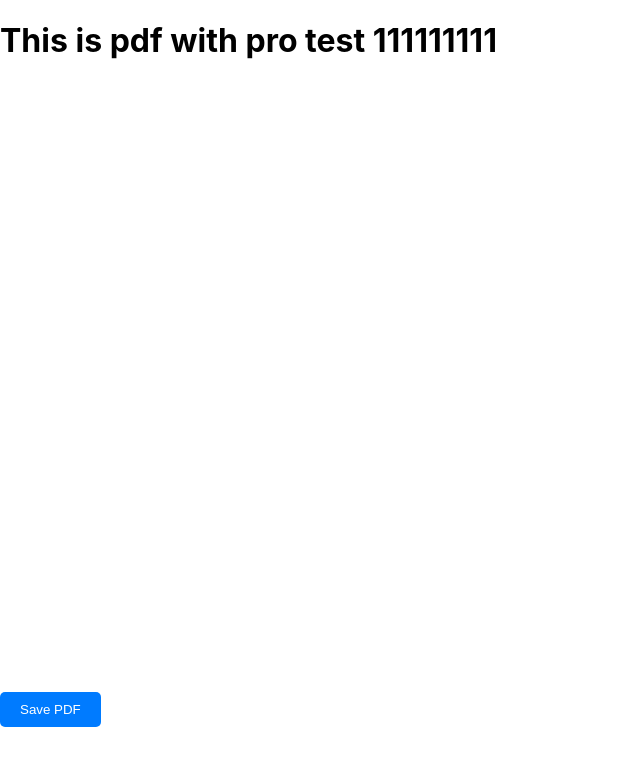
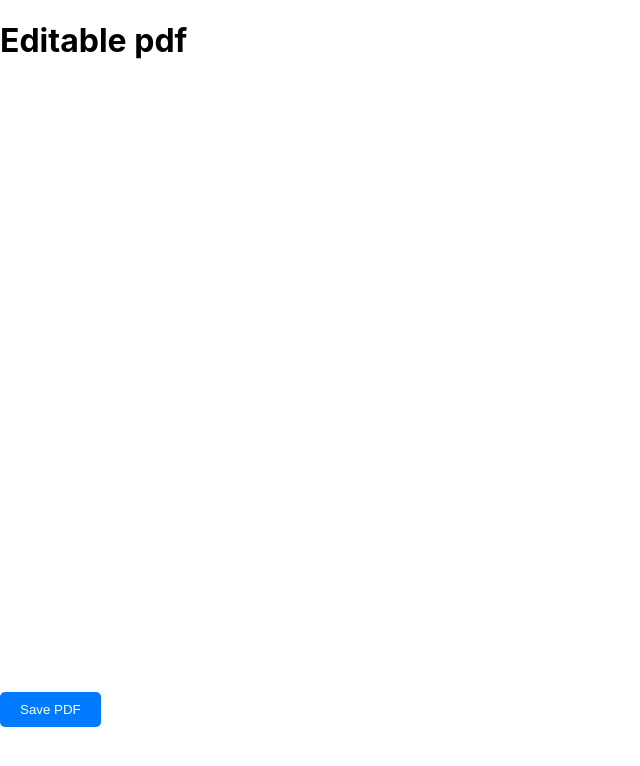
Before and after one commit to prasadskalbhor/pdfeditor, a React (Create React App) app: page / in a window 1280 px wide. Shown: the top 766 px of the page, without its empty margins (0-640 px from the left). Built offline with nearby package versions, Linux system fonts and the light colour scheme.

Commit message:
event added

```diff
--- a/src/App.js
+++ b/src/App.js
@@ -2,7 +2,8 @@ import React from 'react';
 import PDFViewer from './PDFViewer';
 
 const App = () => {
-  return<> <h1>This is pdf with pro test 111111111</h1>
+  return<>
+   <h1>Editable pdf</h1>
   <PDFViewer pdfUrl="/mypdf.pdf" />
   </>;
 };
--- a/src/PDFViewer.js
+++ b/src/PDFViewer.js
@@ -30,22 +30,25 @@ function AdobePDFViewer({
           console.log({ dcView });
 
 
-          let viewerInstance;
-
-          // Capture viewer instance to retrieve annotations later
-          dcView.getViewerState().then((instance) => {
-            console.log("thsi is instance :: ",instance);
-            viewerInstance = instance;
-          });
 
           dcView.registerCallback(
             window.AdobeDC.View.Enum.CallbackType.EVENT_LISTENER,
            async function (event) {
               try {
+                console.log("event triggered ");
                 // Retrieve the updated PDF as a Blob
-                console.log("Hello :: ",event);
                 // const pdfBlob = await event.download();
-                console.log("PDF Blob:", pdfBlob);
+                // console.log("PDF Blob:", pdfBlob);
+
+                // // Example: Trigger a download
+                // const url = URL.createObjectURL(pdfBlob);
+                // const a = document.createElement("a");
+                // a.href = url;
+                // a.download = "edited_document.pdf";
+                // document.body.appendChild(a);
+                // a.click();
+                // URL.revokeObjectURL(url);
+                // document.body.removeChild(a);
               } catch (error) {
                 console.error("Error fetching updated PDF:", error);
               }
```
